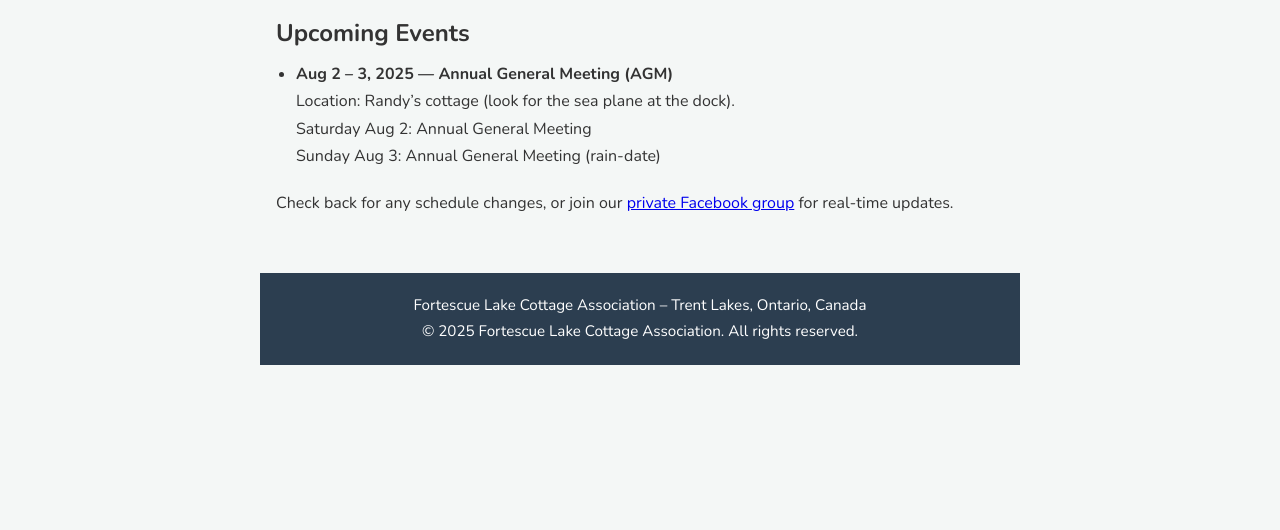
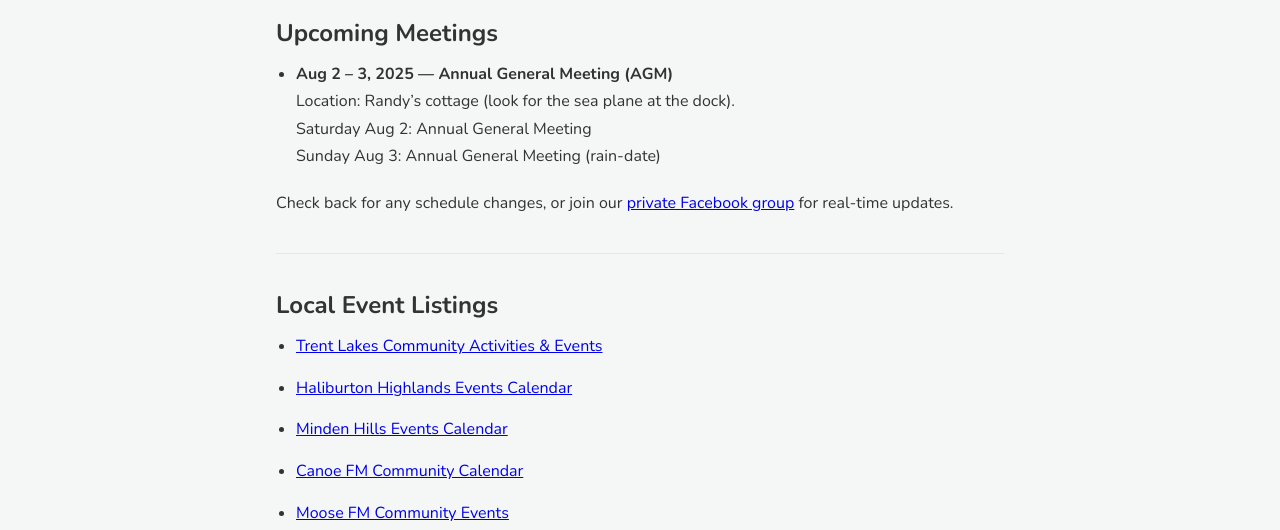
Before and after one commit to benrules2/lake-fortescue-website, a plain HTML site: page events.html in a window 1280 px wide. Shown: the part 282-812 px from the top of the page. Drawn offline with nearby package versions, Linux system fonts and the light colour scheme.

Commit message:
Less cheese more facts

```diff
--- a/events.html
+++ b/events.html
@@ -25,7 +25,7 @@
 
 <main class="container">
   <section>
-    <h2>Upcoming Events</h2>
+    <h2>Upcoming Meetings</h2>
     <ul>
       <li>
         <strong>Aug&nbsp;2 – 3, 2025 — Annual General Meeting (AGM)</strong><br>
@@ -37,6 +37,21 @@
     </ul>
     <p>Check back for any schedule changes, or join our <a href="https://www.facebook.com/groups/LakeFortescue/" target="_blank">private Facebook group</a> for real-time updates.</p>
   </section>
+
+  <section>
+    <h2>
+      Local Event Listings
+    </h2>
+        <dd>
+      <ul>
+        <li><a href="https://www.trentlakes.ca/play/community-activities/" target="_blank" rel="noopener">Trent Lakes Community Activities &amp; Events</a></li>
+        <li><a href="https://myhaliburtonhighlands.com/whats-happening/" target="_blank" rel="noopener">Haliburton Highlands Events Calendar</a></li>
+        <li><a href="https://calendar.mindenhills.ca/" target="_blank" rel="noopener">Minden Hills Events Calendar</a></li>
+        <li><a href="https://canoefm.com/canoe-calendar/" target="_blank" rel="noopener">Canoe FM Community Calendar</a></li>
+        <li><a href="https://www.myhaliburtonnow.com/events-list/" target="_blank" rel="noopener">Moose FM Community Events</a></li>
+      </ul>
+    </dd>
+  </section>
 </main>
 
 <footer class="container">
```
Also changed, not shown: faq.html (+2 -2 lines), index.html (+1 -1 lines).
